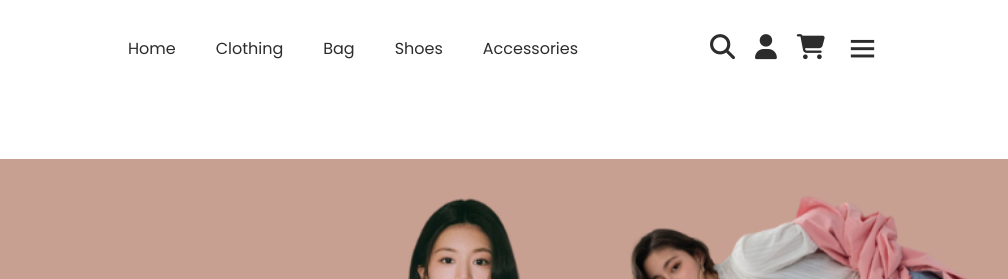
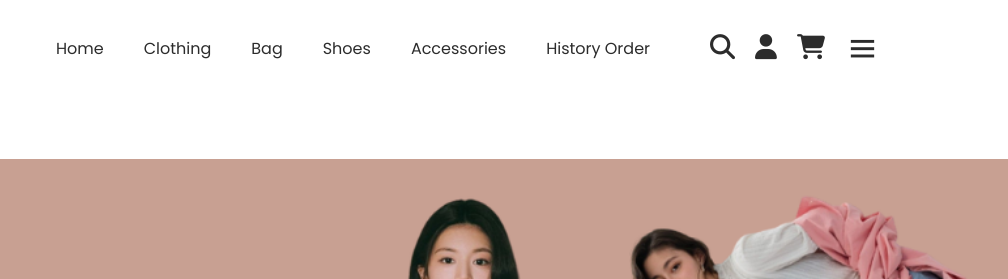
Before and after one commit to aisyahfsr/djourfashion, a plain HTML site: page fe-djouraisyah/index.html in a window 1280 px wide. Shown: the top 279 px of the page, 272-1280 px from the left. Drawn offline with nearby package versions, Linux system fonts and the light colour scheme.

Commit message:
ganti tampilan header di halaman index

```diff
--- a/fe-djouraisyah/index.html
+++ b/fe-djouraisyah/index.html
@@ -28,13 +28,12 @@
             <li><a href="Bag.html">Bag</a></li>
             <li><a href="Shoes.html">Shoes</a></li>
             <li><a href="Accesories.html">Accessories</a></li>
+            <li><a href="history-page.html">History Order</a></li>
         </ul>
-
         <div class="nav-icon">
             <a href="#"><i class="fa-solid fa-magnifying-glass"></i></a>
             <a href="login-page.html"><i class="fa-solid fa-user"></i></a>
             <a href="checkout-page.html"><i class="fa-solid fa-cart-shopping"></i></a>
-
             <div class="bx bx-menu" id="menu-icon"></div>
         </div>
     </header>
```
